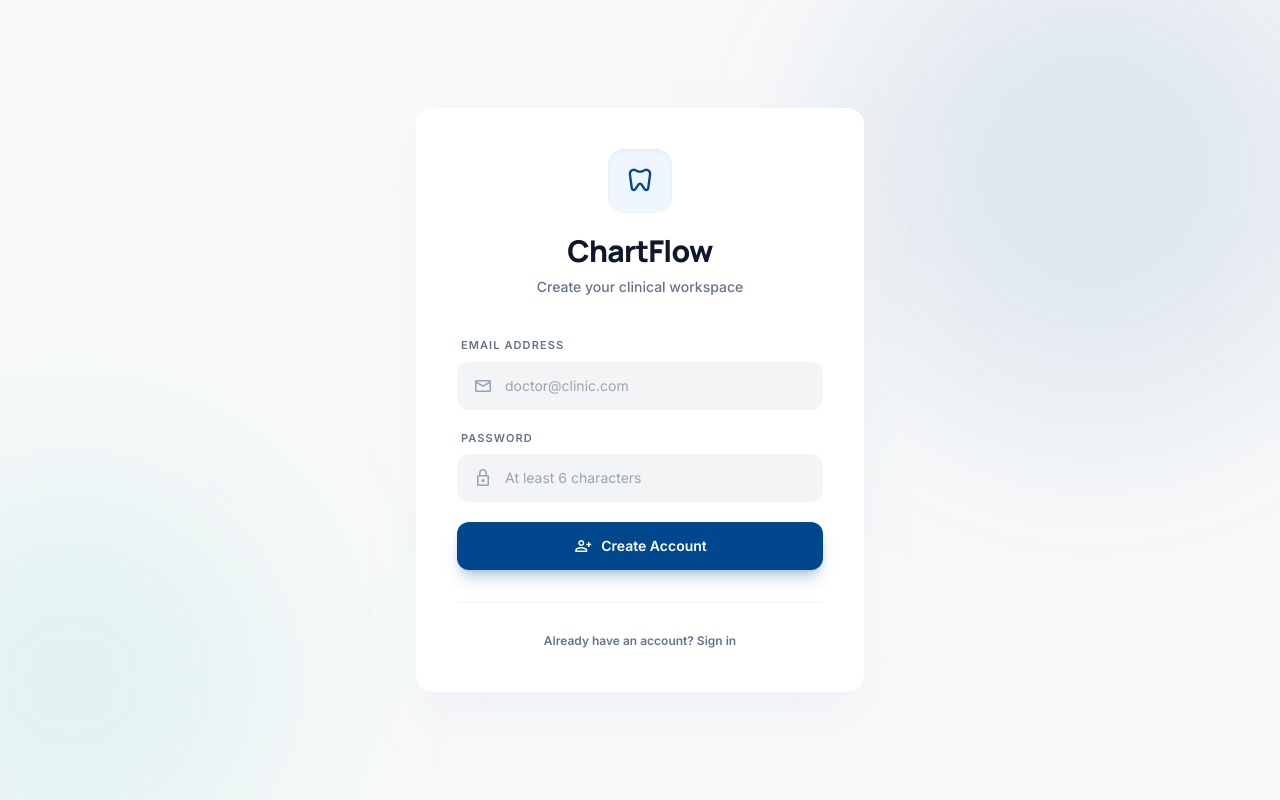
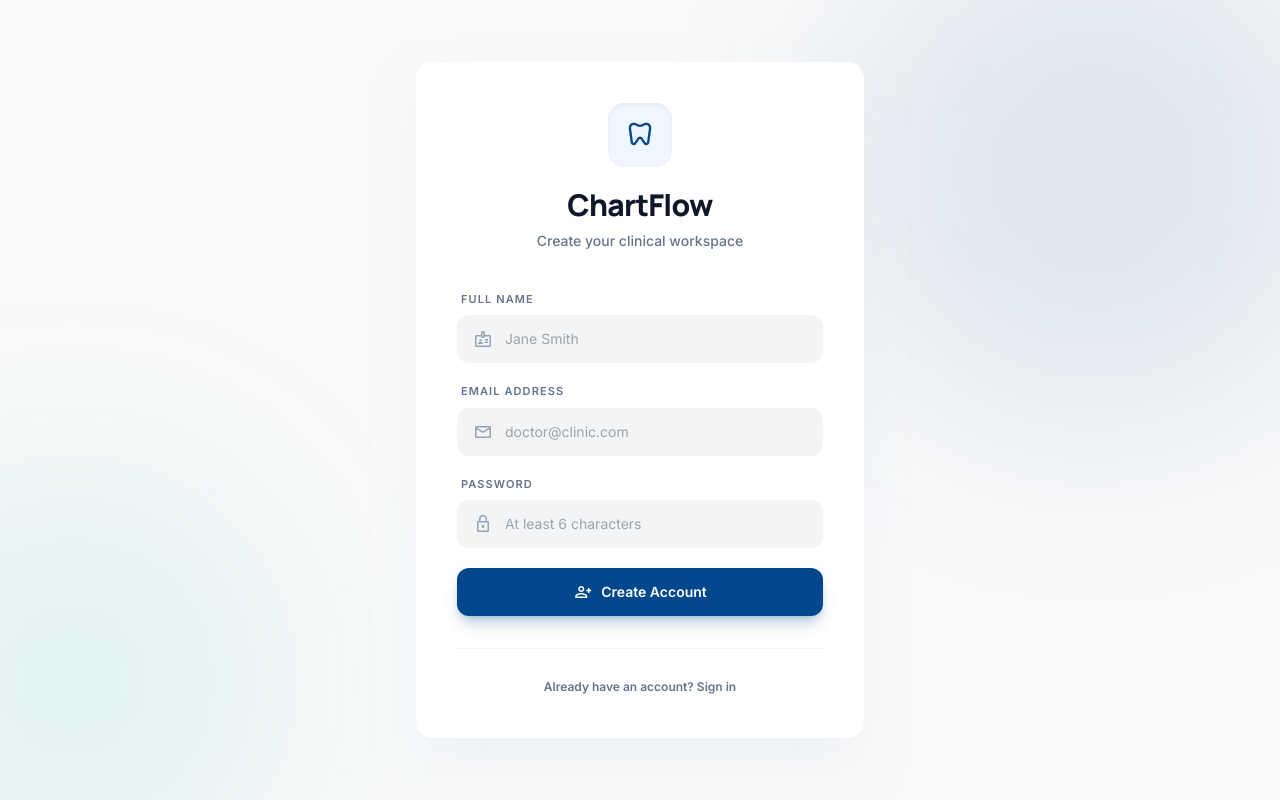
Before and after one commit to creedmaxwell/chartflow, a React (Vite) app in the folder chartflow/: page / in a window 1280 px wide. Both pictures are taken after a click on the button "Don't have an account? Sign up". Built offline with nearby package versions, Linux system fonts and the light colour scheme; no server answers.

Commit message:
added full name field when signing up

```diff
--- a/chartflow/src/pages/Login.jsx
+++ b/chartflow/src/pages/Login.jsx
@@ -4,12 +4,13 @@ import supabase from '../lib/supabase';
 export default function Login() {
   const [email, setEmail] = useState('');
   const [password, setPassword] = useState('');
+  const [fullName, setFullName] = useState('');
   const [loading, setLoading] = useState(false);
   const [isSignUp, setIsSignUp] = useState(false);
   const [message, setMessage] = useState('');
 
   const handleSignUp = async () => {
-    if (!email || !password) {
+    if (!email || !password || !fullName.trim()) {
       setMessage('Please fill in all fields');
       return;
     }
@@ -28,7 +29,7 @@ export default function Login() {
         password,
         options: {
           data: {
-            full_name: email.split('@')[0] // Default name from email
+            full_name: fullName.trim()
           }
         }
       });
@@ -38,6 +39,7 @@ export default function Login() {
       setMessage('Success! Check your email for confirmation link.');
       setEmail('');
       setPassword('');
+      setFullName('');
     } catch (error) {
       setMessage('Error: ' + error.message);
     } finally {
@@ -99,6 +101,29 @@ export default function Login() {
         </div>
 
         <form className="space-y-5" onSubmit={handleSubmit}>
+
+          {/* 3. Conditionally render the Full Name input */}
+          {isSignUp && (
+            <div className="animate-fade-in-down">
+              <label className="block text-[11px] font-bold text-slate-500 uppercase tracking-widest mb-2 ml-1">
+                Full Name
+              </label>
+              <div className="relative">
+                <span className="absolute inset-y-0 left-4 flex items-center text-slate-400">
+                  <span className="material-symbols-outlined text-[20px]">badge</span>
+                </span>
+                <input
+                  type="text"
+                  placeholder="Jane Smith"
+                  className="w-full bg-surface-container-low border-none rounded-xl pl-12 pr-4 py-3.5 text-sm focus:ring-2 focus:ring-primary/40 focus:bg-white transition-all outline-none"
+                  value={fullName}
+                  onChange={(e) => setFullName(e.target.value)}
+                  disabled={loading}
+                />
+              </div>
+            </div>
+          )}
+
           <div>
             <label className="block text-[11px] font-bold text-slate-500 uppercase tracking-widest mb-2 ml-1">
               Email Address
@@ -172,6 +197,9 @@ export default function Login() {
             onClick={() => {
               setIsSignUp(!isSignUp);
               setMessage('');
+              // Clear fields when toggling modes to prevent confusion
+              setFullName('');
+              setPassword('');
             }}
             className="text-xs font-bold text-slate-500 hover:text-primary transition-colors"
             disabled={loading}
```
